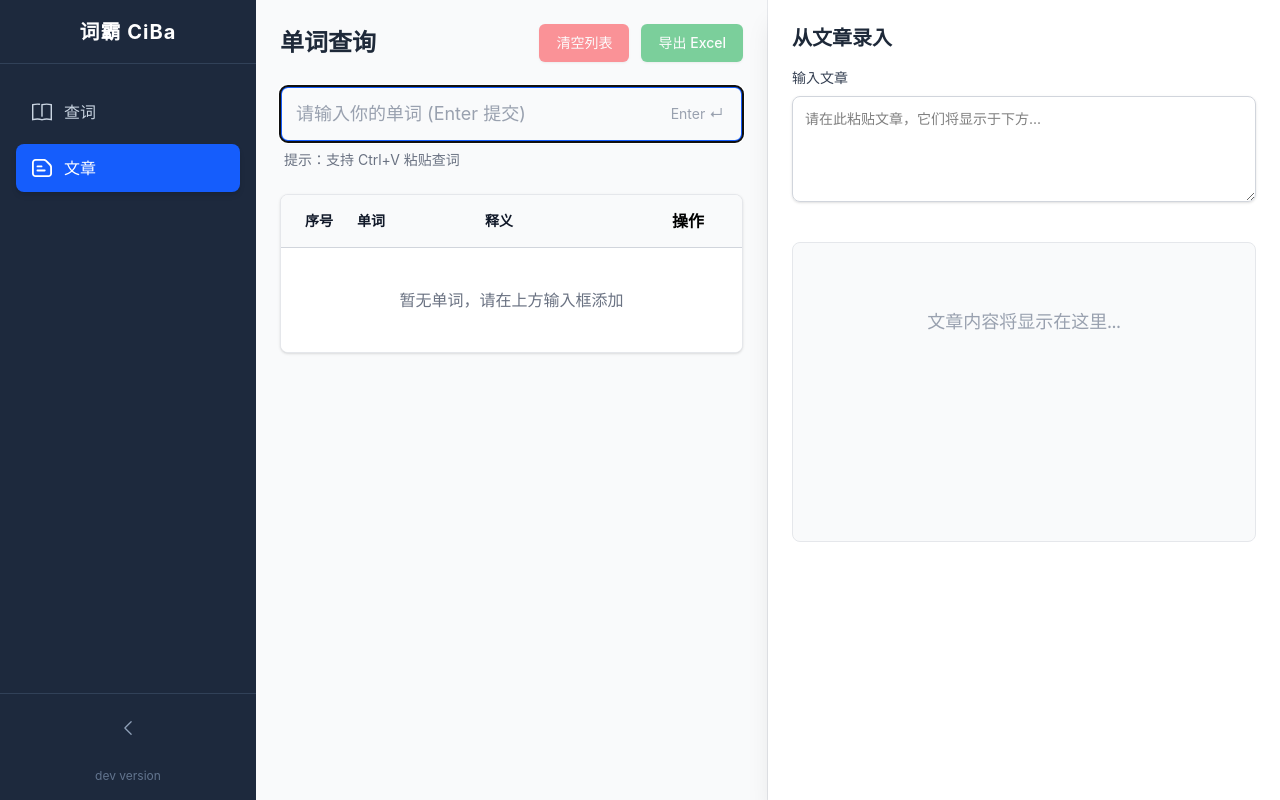
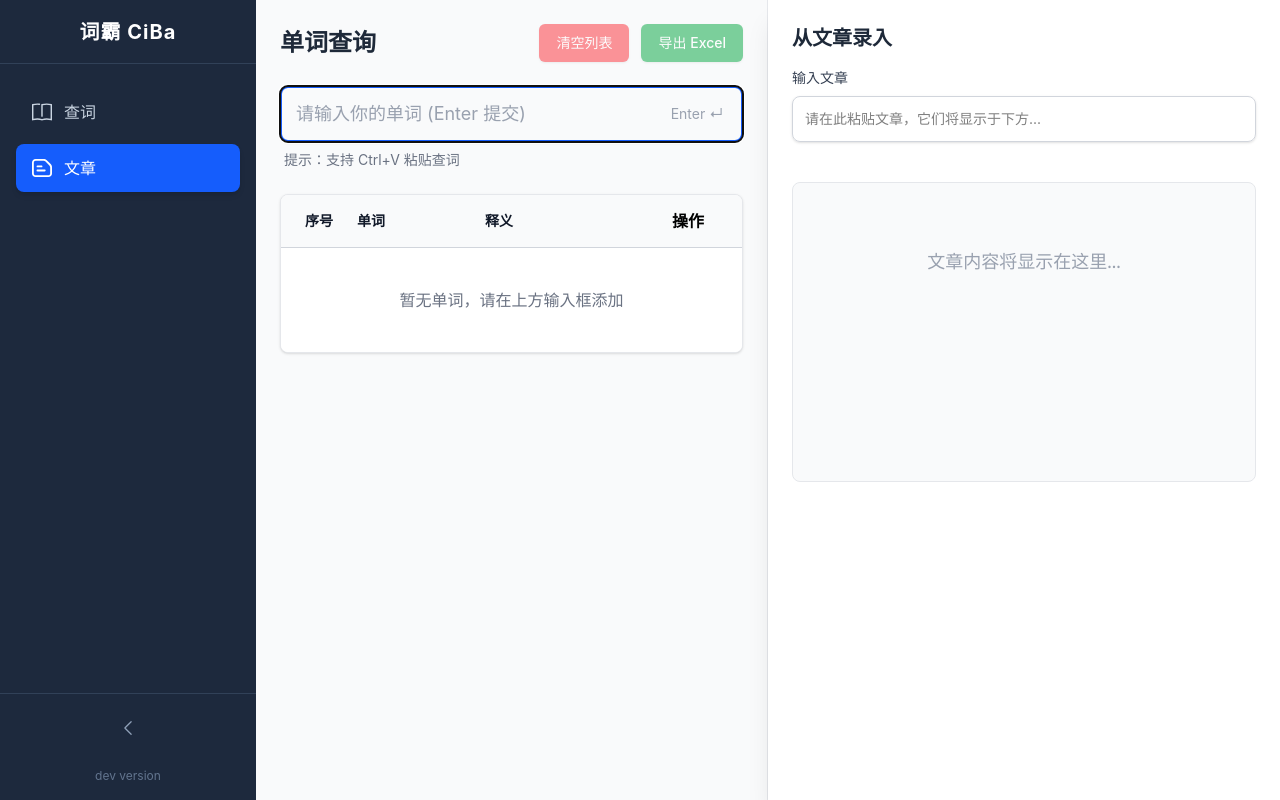
Before and after one commit to xChiXinB/New-CiBa-frontend, a Vue app: page /passage in a window 1280 px wide. Built offline with nearby package versions, Linux system fonts and the light colour scheme.

Commit message:
修改一些细节

```diff
--- a/src/components/passage/PassageDisplay.vue
+++ b/src/components/passage/PassageDisplay.vue
@@ -1,8 +1,8 @@
 <template>
-  <div class="bg-gray-50 rounded-lg border border-gray-200 p-6 min-h-[300px] text-lg leading-relaxed font-serif">
-    <template v-if="store.parsedTokens.length > 0">
+  <div class="bg-gray-50 rounded-lg border border-gray-200 p-6 min-h-75 text-lg leading-relaxed font-serif">
+    <template v-if="passageStore.parsedTokens.length > 0">
       <span
-        v-for="token in store.parsedTokens"
+        v-for="token in passageStore.parsedTokens"
         :key="token.id"
         :class="getTokenClass(token)"
         @click="handleTokenClick(token)"
@@ -21,7 +21,7 @@ import { usePassageStore } from '../../stores/passage';
 import { useWordStore } from '../../stores/word';
 import type { Token } from '../../utils/parser';
 
-const store = usePassageStore();
+const passageStore = usePassageStore();
 const wordStore = useWordStore();
 
 const getTokenClass = (token: Token) => {
--- a/src/components/passage/PassageInput.vue
+++ b/src/components/passage/PassageInput.vue
@@ -3,13 +3,12 @@
     <label for="passage-input" class="block text-sm font-medium text-gray-700 mb-2">
       输入文章
     </label>
-    <textarea
+    <input
       id="passage-input"
       v-model="store.text"
-      rows="4"
-      class="block w-full rounded-lg border-gray-300 shadow-sm focus:border-blue-500 focus:ring-blue-500 sm:text-sm p-3 border resize-y"
+      class="block w-full rounded-lg border-gray-300 shadow-sm focus:border-blue-500 focus:ring-3 focus:ring-blue-500 focus:outline-none sm:text-sm p-3 border"
       placeholder="请在此粘贴文章，它们将显示于下方..."
-    ></textarea>
+    />
   </div>
 </template>
 
```
